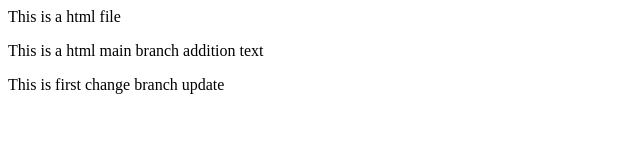
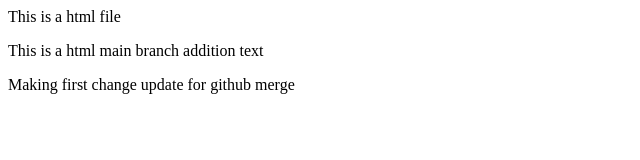
Before and after one commit to gowtham-dronamraju/simplilearnpractice2, a plain HTML site: page index.html in a window 1280 px wide. Shown: the whole page, without its empty margins (0-640 px from the left). Drawn offline with Linux system fonts and the light colour scheme.

Commit message:
added text in index file for origin file

```diff
--- a/index.html
+++ b/index.html
@@ -4,6 +4,6 @@
 	</body>
 	<body>
 		<p> This is a html main branch addition text </p>
-		<p> This is first change branch update </p>
+		<p> Making first change update for github merge </p>
 	</body>
 </html>
```
